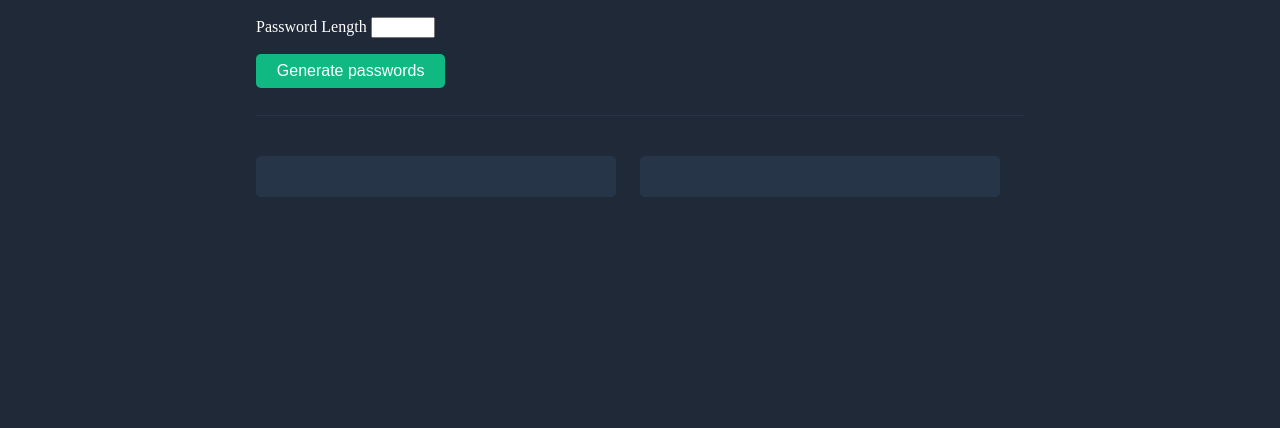
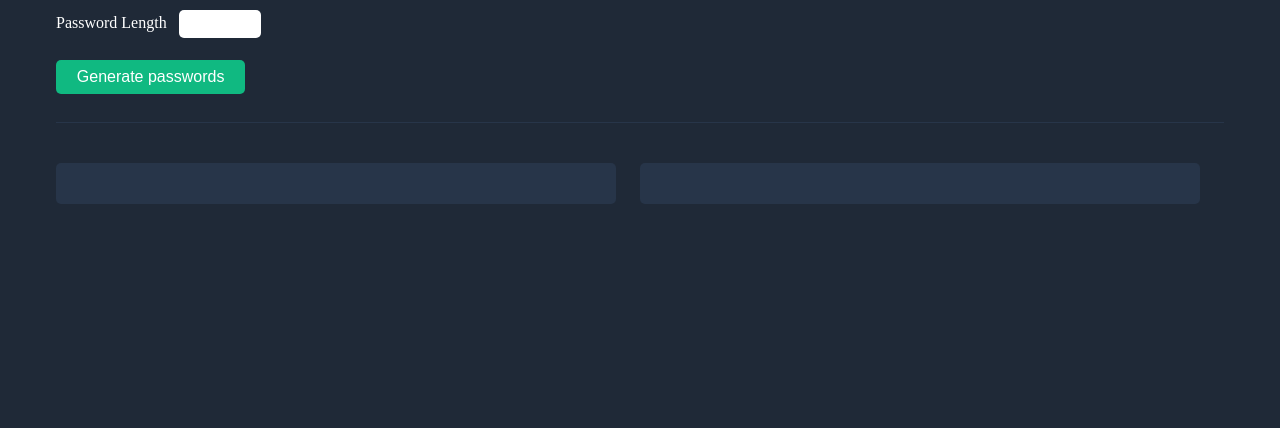
Before and after one commit to shakawillock/random-password-generator, a plain HTML site: page index.html in a window 1280 px wide. Shown: the part 372-800 px from the top of the page. Drawn offline with Linux system fonts and the light colour scheme.

Commit message:
Increase max width of container
Add styles to input field

Add word wrap to generate password fields

```diff
--- a/css/styles.css
+++ b/css/styles.css
@@ -13,7 +13,7 @@ body {
 }
 
 .container {
-  max-width: 800px;
+  max-width: 1200px;
   margin: 0 auto;
   padding: 1em;
   width: 95%;
@@ -48,10 +48,30 @@ body {
   margin-bottom: 0;
 }
 
+.password-length-container {
+  margin-bottom: 1em;
+}
+
 .subheading {
   font-size: 1.25rem;
   color: #D5D4D8;
   margin-top: .5em;
+}
+
+label {
+  margin-right: .5em;
+}
+
+#password-length {
+  padding: 0.5em 1em;
+  border-radius: 5px;
+  border: none;
+  margin-bottom: .5em;
+}
+
+#feedback-message {
+  margin-top: 0;
+  color: #FF4C4C;
 }
 
 .generate-passwords {
@@ -67,9 +87,10 @@ body {
   border-radius: 5px;
   color: #55F991;
   text-align: center;
+  word-wrap: break-word;
 }
 
-@media (max-width: 500px) {
+@media (max-width: 850px) {
   .title {
     font-size: 2rem;
     max-width: 250px;
@@ -83,3 +104,9 @@ body {
     min-width: 215px;
   }
 }
+
+@media (max-width: 420px) {
+  #feedback-message {
+    max-width: 250px;
+  }
+}
```
